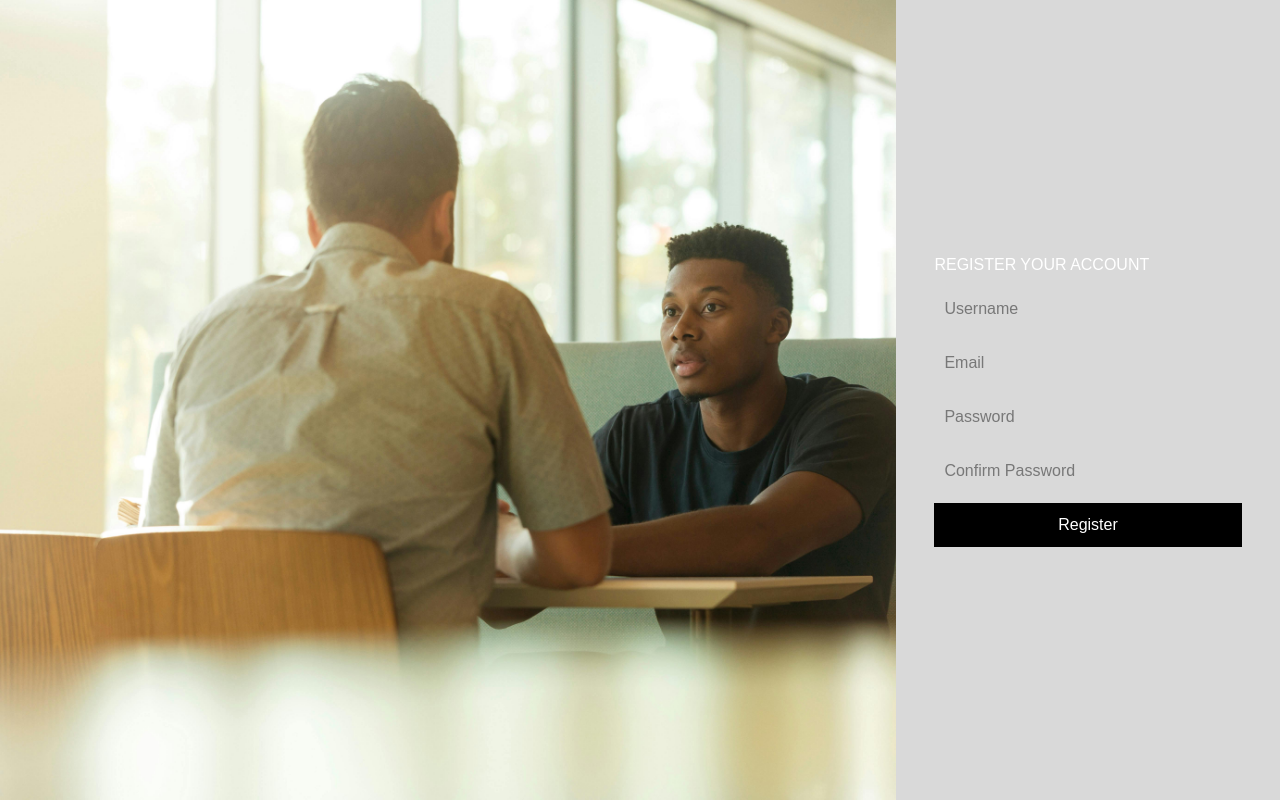
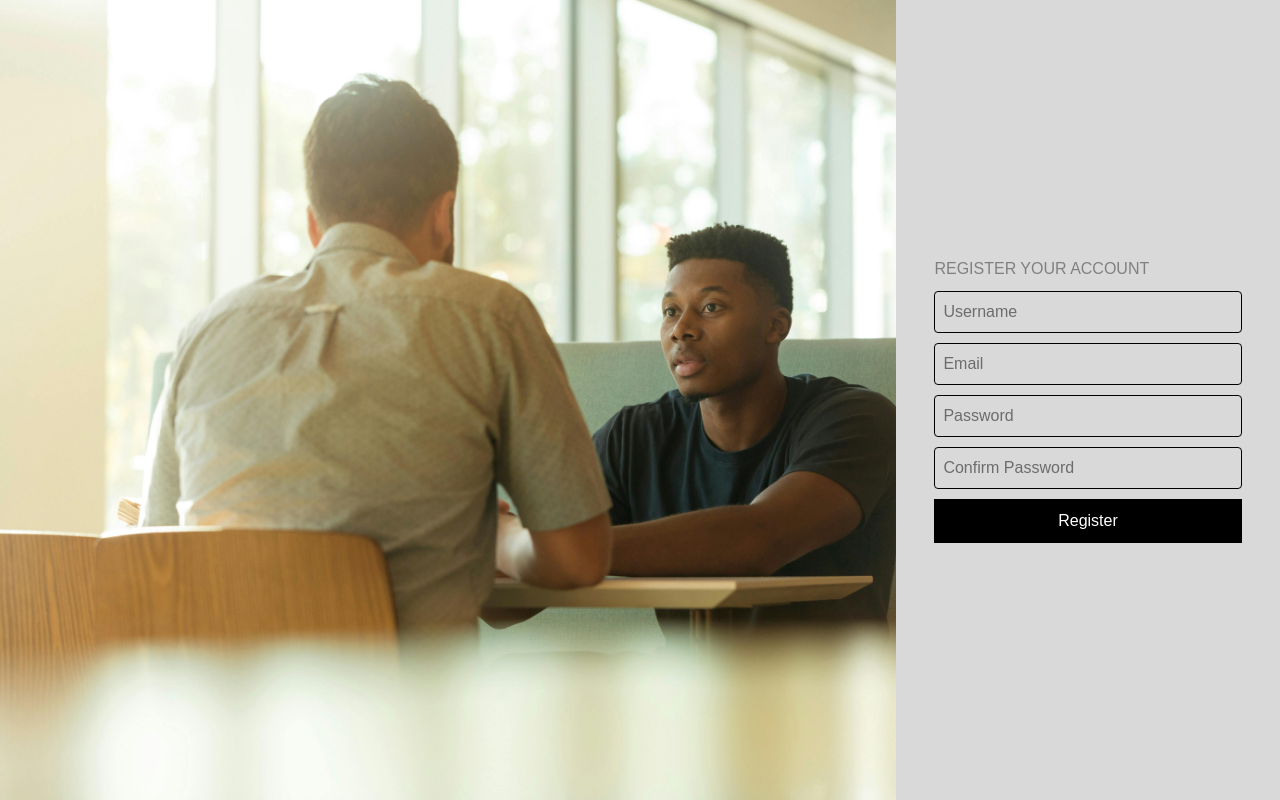
Before and after one commit to ThanhfVux2102/nextjs-chat-app, a Next.js app: page /register in a window 1280 px wide. Built offline with nearby package versions, Linux system fonts and the light colour scheme; no server answers.

Commit message:
style: create border for form register

```diff
--- a/src/app/register/page.js
+++ b/src/app/register/page.js
@@ -58,11 +58,31 @@ return (
       }}
     >
       <form onSubmit={handleSubmit} style={{ width: '80%', maxWidth: '400px' }}>
-        <h2 style={{ color: 'white' }}>REGISTER YOUR ACCOUNT</h2>
-        <input name="username" placeholder="Username" onChange={handleChange} value={form.username} required />
-        <input name="email" type="email" placeholder="Email" onChange={handleChange} value={form.email} required />
-        <input name="password" type="password" placeholder="Password" onChange={handleChange} value={form.password} required />
-        <input name="confirmPassword" type="password" placeholder="Confirm Password" onChange={handleChange} value={form.confirmPassword} required />
+        <h2 style={{ color: 'gray' }}>REGISTER YOUR ACCOUNT</h2>
+        <input name="username" placeholder="Username" onChange={handleChange} value={form.username} required  style={{ color: 'black', border: '1px solid black',
+      padding: '8px',
+      borderRadius: '4px',
+      marginBottom: '10px',
+      width: '100%',
+      boxSizing: 'border-box'}}/>
+        <input name="email" type="email" placeholder="Email" onChange={handleChange} value={form.email} required  style={{ color: 'black',  border: '1px solid black',
+      padding: '8px',
+      borderRadius: '4px',
+      marginBottom: '10px',
+      width: '100%',
+      boxSizing: 'border-box' }}/>
+        <input name="password" type="password" placeholder="Password" onChange={handleChange} value={form.password} required  style={{ color: 'black',  border: '1px solid black',
+      padding: '8px',
+      borderRadius: '4px',
+      marginBottom: '10px',
+      width: '100%',
+      boxSizing: 'border-box' }}/>
+        <input name="confirmPassword" type="password" placeholder="Confirm Password" onChange={handleChange} value={form.confirmPassword} required  style={{ color: 'black',  border: '1px solid black',
+      padding: '8px',
+      borderRadius: '4px',
+      marginBottom: '10px',
+      width: '100%',
+      boxSizing: 'border-box' }} />
         <button type="submit">Register</button>
          {message && <p style={{ color: 'red', marginTop: 10 }}>{message}</p>}
       </form>
```
